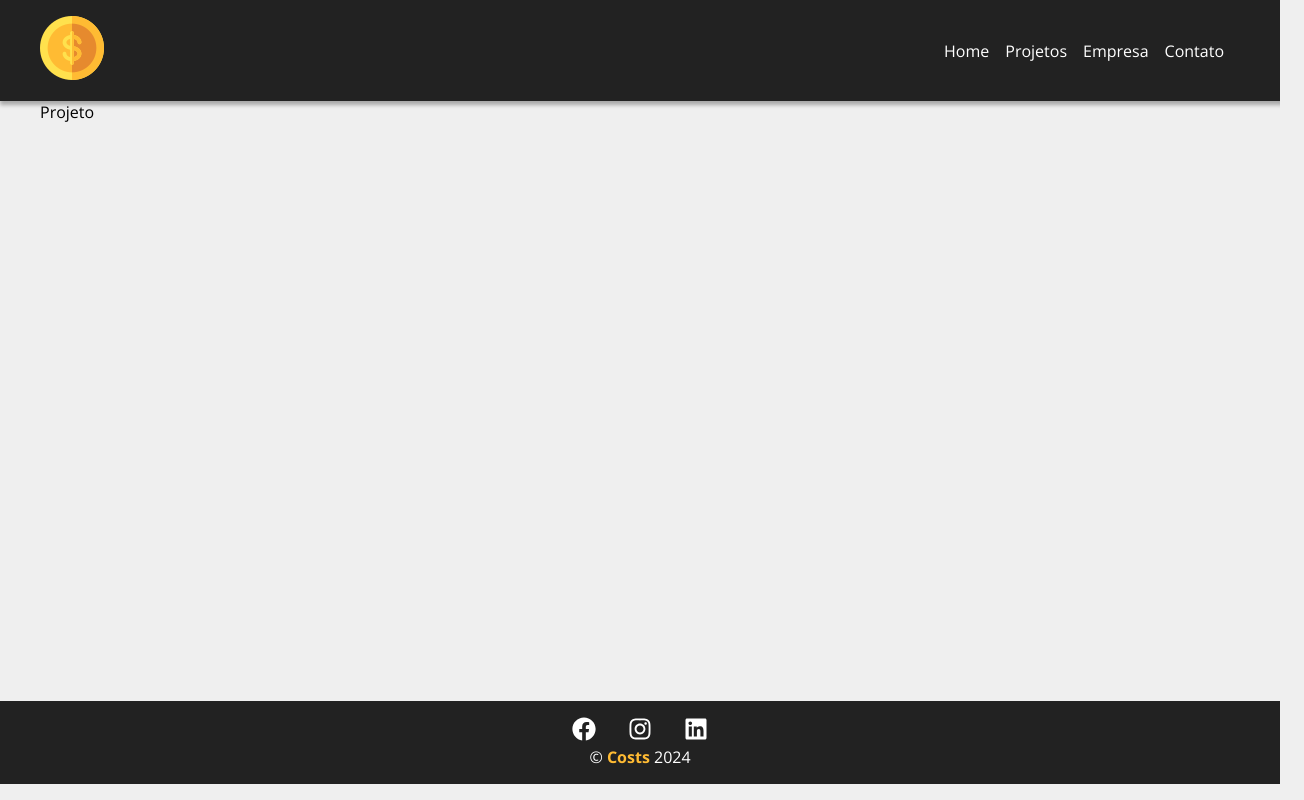
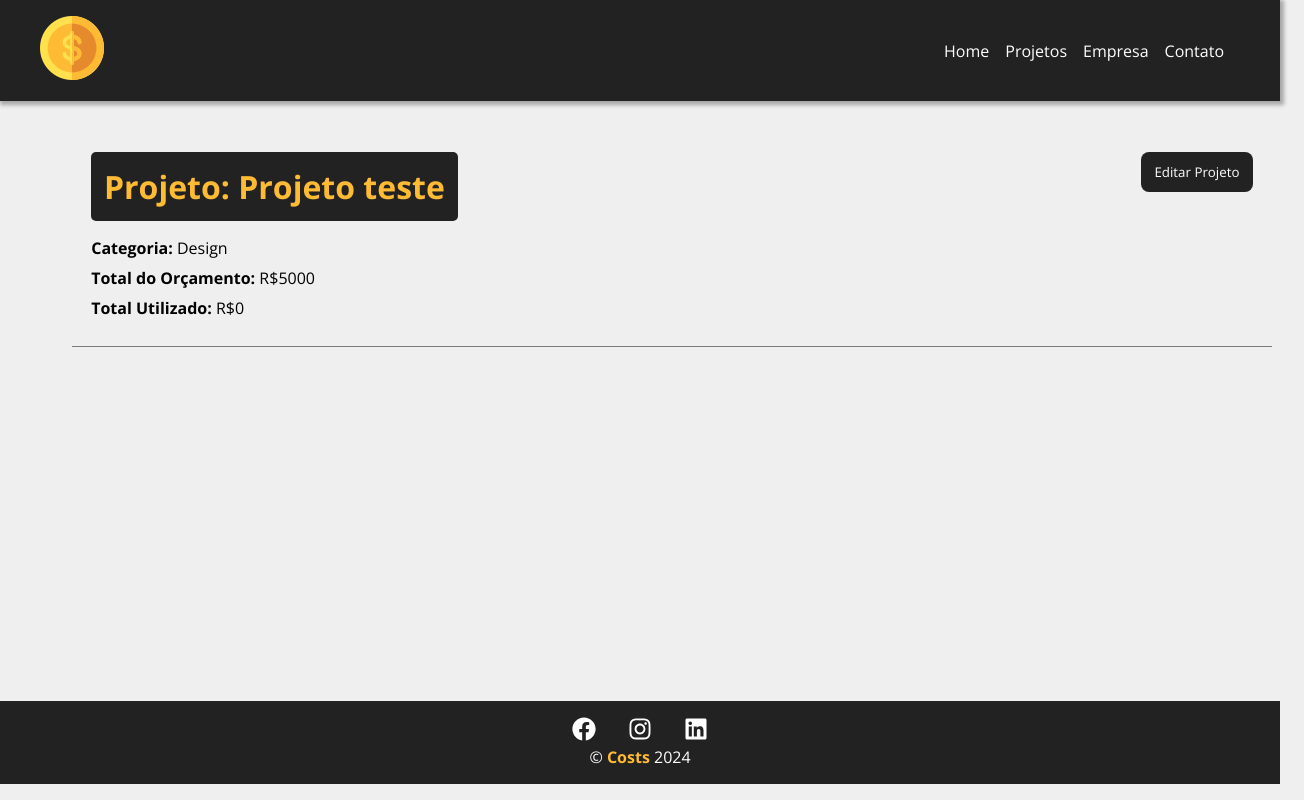
Before and after one commit to TawanDeodato/estudos-na-pratica-react, a React (Create React App) app in the folder costs/: page /project/54e5 in a window 1280 px wide. Shown: the whole page, 1304 px wide, since content can reach past the window. Built offline with nearby package versions, Linux system fonts and the light colour scheme; data requests are answered from the project's data file.

Commit message:
Exibindo detalhes do projeto

```diff
--- a/costs/src/components/pages/Project.js
+++ b/costs/src/components/pages/Project.js
@@ -1,11 +1,15 @@
 import styles from "./Project.module.css";
 import { useParams } from "react-router-dom";
 import { useState, useEffect } from "react";
+
+import Container from "../layout/Container";
+import Loading from "../layout/Loading";
 
 function Project() {
   const { id } = useParams();
 
   const [project, setProject] = useState([]);
+  const [showProjectForm, setShowProjectForm] = useState(false);
 
   useEffect(() => {
     fetch(`http://localhost:5000/projects/${id}`, {
@@ -21,7 +25,45 @@
       .catch((err) => console.log(err));
   }, [id]);
 
-  return <p>Projeto</p>;
+  function toggleProjectForm() {
+    setShowProjectForm(!showProjectForm);
+  }
+
+  return (
+    <>
+      {project.name ? (
+        <div className={styles.project_details}>
+          <Container customClass="column">
+            <div className={styles.details_container}>
+              <h1>Projeto: {project.name}</h1>
+              <button className={styles.btn} onClick={toggleProjectForm}>
+                {!showProjectForm ? "Editar Projeto" : "Fechar"}
+              </button>
+              {!showProjectForm ? (
+                <div className={styles.project_info}>
+                  <p>
+                    <span>Categoria: </span> {project.category.name}
+                  </p>
+                  <p>
+                    <span>Total do Orçamento: </span> R${project.budget}
+                  </p>
+                  <p>
+                    <span>Total Utilizado: </span> R${project.cost}
+                  </p>
+                </div>
+              ) : (
+                <div className={styles.project_info}>
+                  <p>Form</p>
+                </div>
+              )}
+            </div>
+          </Container>
+        </div>
+      ) : (
+        <Loading />
+      )}
+    </>
+  );
 }
 
 export default Project;
--- a/costs/src/components/pages/Project.module.css
+++ b/costs/src/components/pages/Project.module.css
@@ -0,0 +1,50 @@
+.project_details {
+  padding: 2em;
+}
+
+.project_details h1,
+.project_details h2,
+.project_details p {
+  margin-bottom: 0.5em;
+}
+
+.project_details h1 {
+  background-color: #222;
+  color: #ffbb33;
+  padding: 0.4em;
+  border-radius: 5px;
+}
+
+.project_details span {
+  font-weight: bold;
+}
+
+.details_container,
+.service_form_container {
+  border-bottom: 1px solid #7a7a7a;
+  margin-bottom: 1.2em;
+  padding: 1.2em;
+  display: flex;
+  justify-content: space-between;
+  flex-wrap: wrap;
+}
+
+.btn {
+  background-color: #222;
+  color: #fff;
+  padding: 0.5em 1em;
+  border-radius: 0.6em;
+  cursor: pointer;
+  max-height: 40px;
+  border: none;
+  text-decoration: none;
+  transition: 0.2s;
+}
+
+.btn:hover {
+  color: #ffbb33;
+}
+
+.project_info {
+    width: 100%;
+}
```
